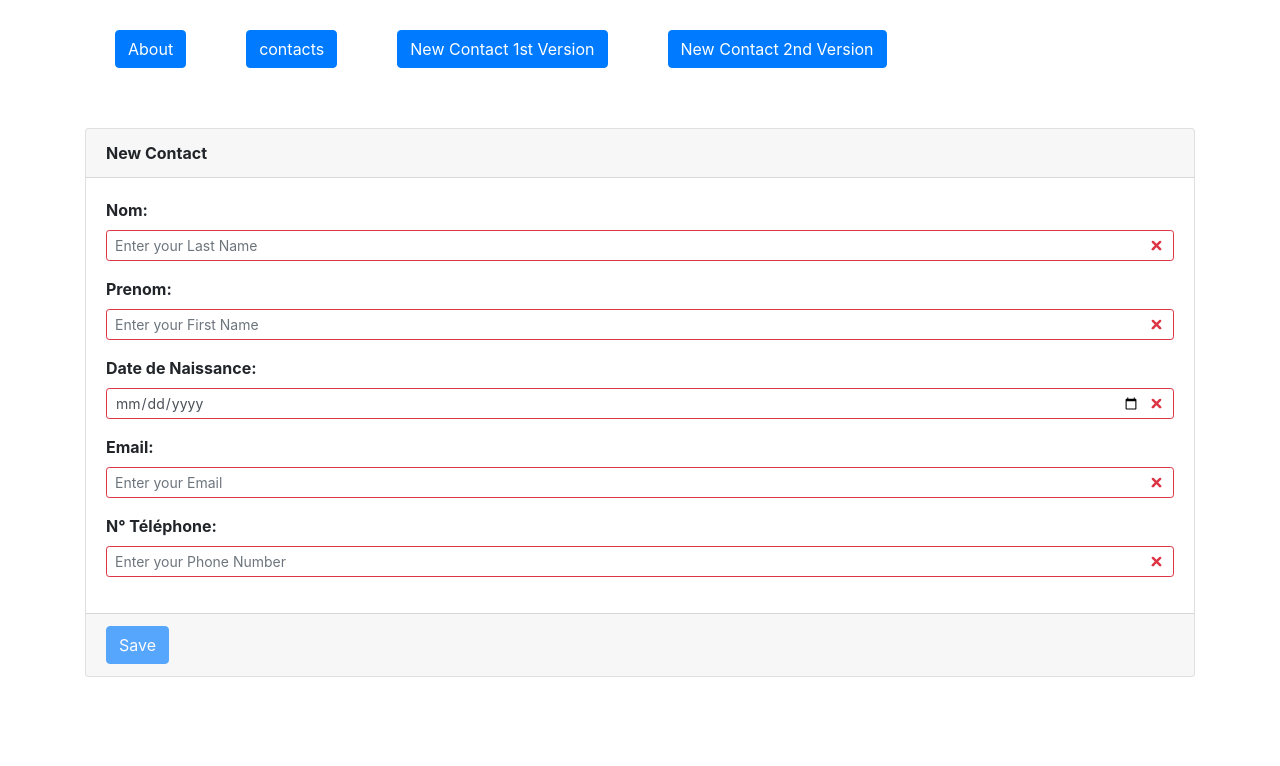
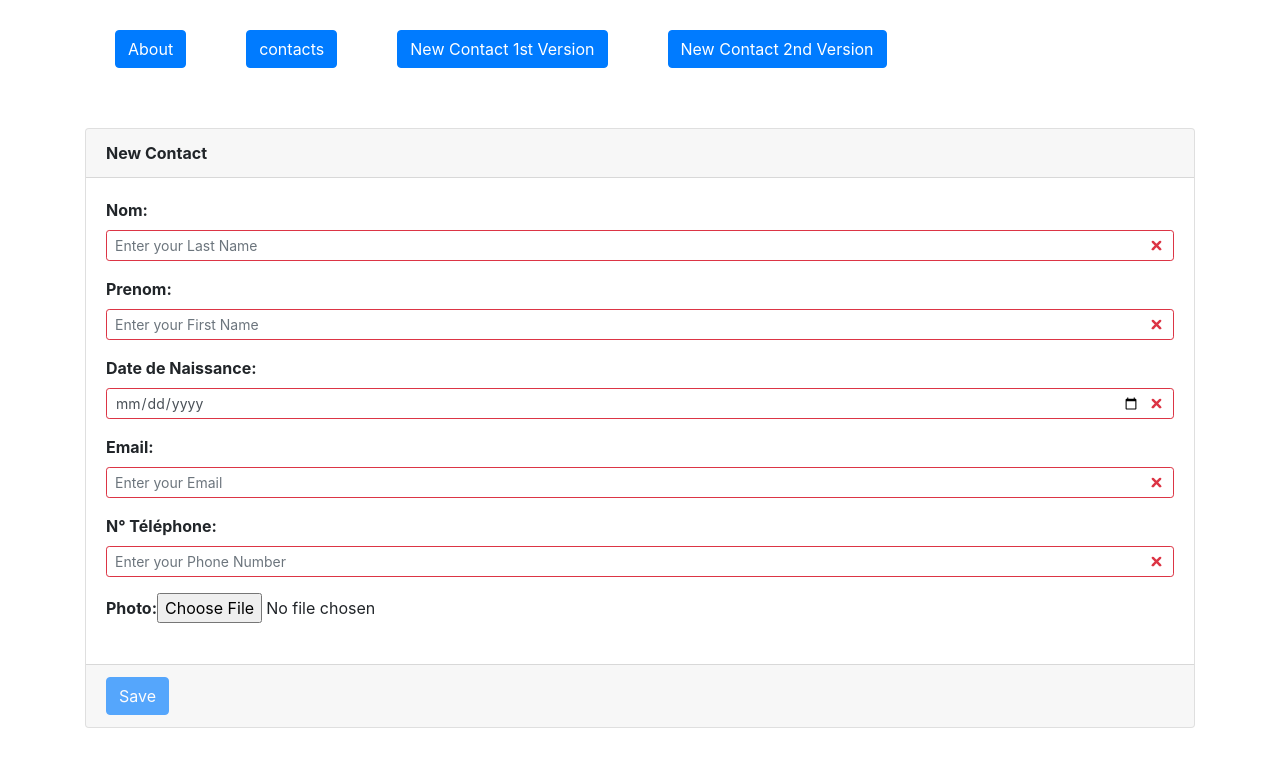
Before and after one commit to FS-Perso/ContactsWeb, an Angular app: page /newContactV2 in a window 1280 px wide. Shown: the top 766 px of the page. Built offline with nearby package versions, Linux system fonts and the light colour scheme.

Commit message:
Upload image of contact

```diff
--- a/src/app/nouveau-contact/nouveau-contact.component.html
+++ b/src/app/nouveau-contact/nouveau-contact.component.html
@@ -67,10 +67,10 @@
           </div>
         </div>
 
-        <!-- <div class="form-group">
+        <div class="form-group">
           <label class="control-label"><strong>Photo: </strong></label>
-          <input type="file" ngModel name="photo" placeholder="Choose your Picture" class="form-control-file border">
-        </div> -->
+          <input type="file" ngModel name="photo" (change)="showPreviewImage($event)">
+        </div>
       </div>
 
       <div class="card-footer"><button [disabled]="!f.valid" class="btn btn-primary" type="submit">Save</button></div>
@@ -82,9 +82,9 @@
     <div class="card-header"><strong>Contact Added Successfully</strong></div>
     <div class="card-body container">
       <table>
-        <!-- <tr>
-          <td><img src="{{contact.photo}}" class="rounded-circle" alt="Cinque Terre"></td>
-        </tr> -->
+        <tr>
+          <td><img src="{{contact.photo}}" class="rounded-circle" width="100" height="100"></td>
+        </tr>
         <tr>
           <td><label class="control-label"><strong>ID: </strong></label></td>
           <td><label class="control-label">{{contact.id}}</label></td>
--- a/src/app/nouveau-contact/nouveau-contact.component.ts
+++ b/src/app/nouveau-contact/nouveau-contact.component.ts
@@ -11,17 +11,29 @@ export class NouveauContactComponent implements OnInit {
 
   mode: number = 1;
   contact: Contact = new Contact();
+  photo: string;
+  ph: string;
 
   constructor(public contactService: ContactsService) { }
 
   ngOnInit() {
   }
 
+  showPreviewImage(event: any) {
+    if (event.target.files && event.target.files[0]) {
+      var reader = new FileReader();
+      reader.onload = (event: any) => {
+        this.photo = event.target.result;
+      }
+      reader.readAsDataURL(event.target.files[0]);
+    }
+  }
+
   onSaveContact(dataForm) {
     this.contactService.saveContact(dataForm)
       .subscribe((data: any) => {
-        console.log(data);
         this.contact = data;
+        console.log(this.contact);
         this.mode = 2;
       }, err => {
         console.log(JSON.parse(err.body).message);
--- a/src/services/contacts.service.ts
+++ b/src/services/contacts.service.ts
@@ -18,8 +18,9 @@ export class ContactsService {
       .pipe(map(resp => resp));
   }
 
-  saveContact(contact: Contact) {
-    return this.http.post("http://localhost:8080/contacts",contact)
+  saveContact(contact: any) {
+    contact.photo = "assets/img/" + contact.photo.substring(12);
+    return this.http.post("http://localhost:8080/contacts", contact)
       .pipe(map(resp => resp));
   }
 
```
Also changed, not shown: src/assets/img/20190910_173123.jpg (added).
